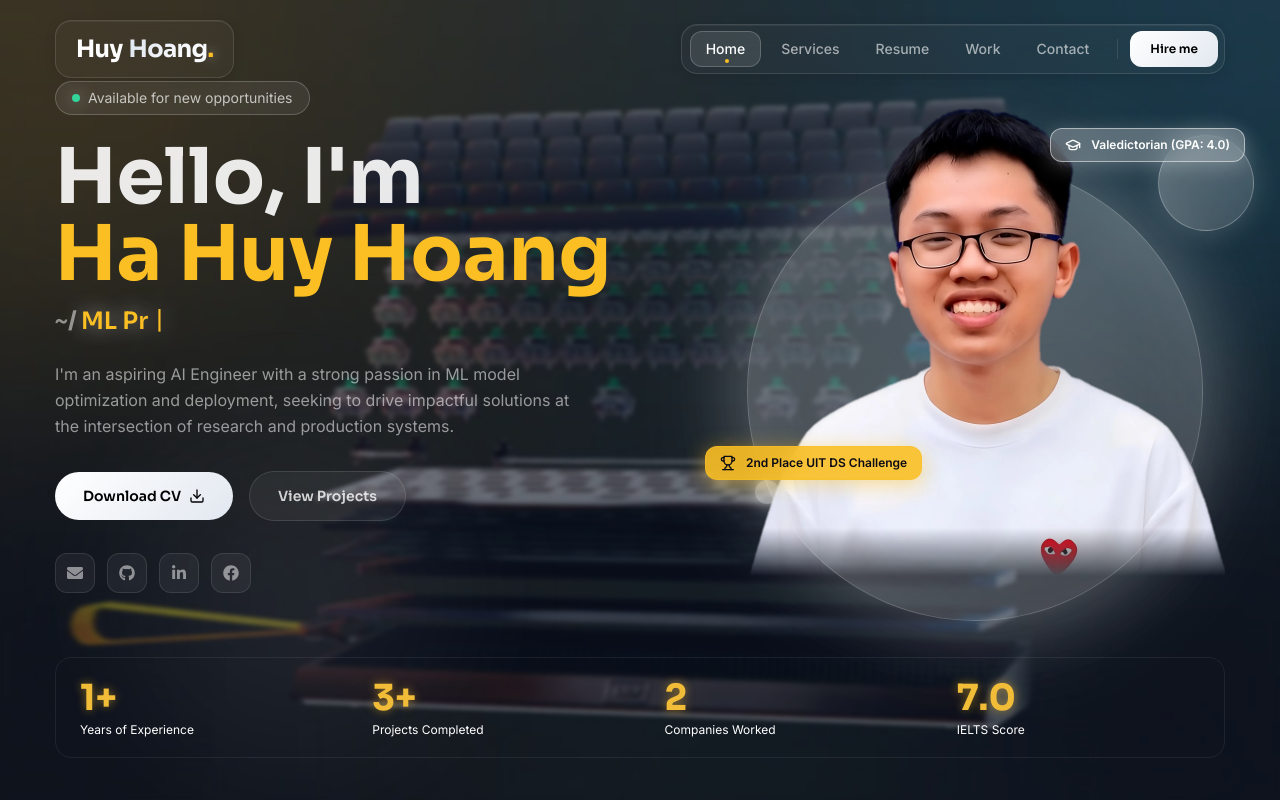
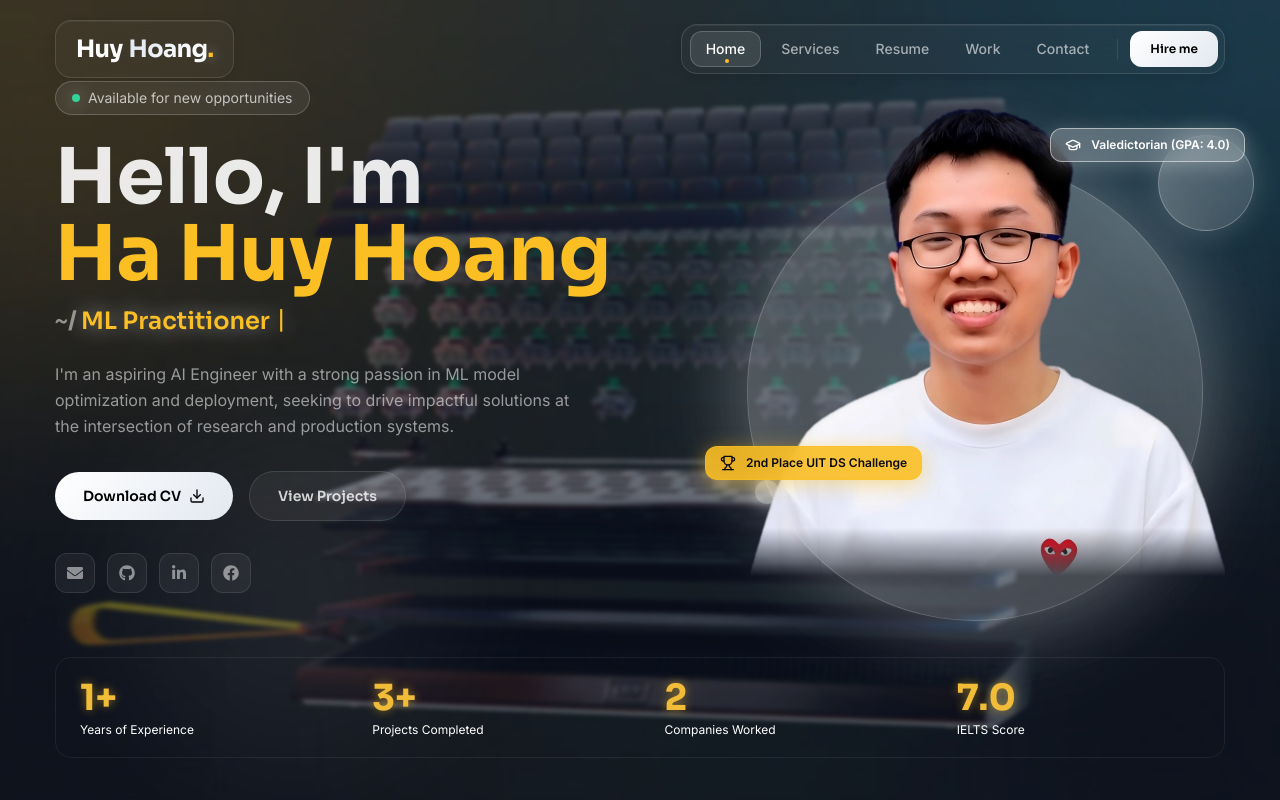
Before and after one commit to l1aF-2027/CV-Website, a Next.js app: page / in a window 1280 px wide. Shown: the top 800 px of the page. Built offline with nearby package versions, Linux system fonts and the light colour scheme.

Commit message:
revert to 36dfcbf

```diff
--- a/app/page.jsx
+++ b/app/page.jsx
@@ -12,7 +12,7 @@ const Contact = dynamic(() => import("@/components/Contact"), { ssr: true })
 // KeyboardBackground uses canvas and window, so we absolutely must disable SSR
 const KeyboardBackground = dynamic(() => import("@/components/KeyboardBackground"), { ssr: false })
 
-function ScrollReset() {
+export default function Page() {
   useEffect(() => {
     document.documentElement.classList.add('no-scroll-behavior')
     window.scrollTo(0, 0)
@@ -20,13 +20,9 @@ function ScrollReset() {
       document.documentElement.classList.remove('no-scroll-behavior')
     }, 100)
   }, [])
-  return null
-}
 
-export default function Page() {
   return (
     <main className="text-white relative w-full">
-      <ScrollReset />
       <KeyboardBackground />
       {/* min-h-screen on each section ensures clicking nav always shows a full clean viewport */}
       <section id="home" className="min-h-screen">
--- a/components/Home.jsx
+++ b/components/Home.jsx
@@ -9,9 +9,9 @@ import Link from "next/link";
 
 // Typewriter hook
 function useTypewriter(words, speed = 80, pause = 2000) {
-    const [text, setText] = useState(words[0]);
+    const [text, setText] = useState("");
     const [wordIndex, setWordIndex] = useState(0);
-    const [charIndex, setCharIndex] = useState(words[0].length);
+    const [charIndex, setCharIndex] = useState(0);
     const [deleting, setDeleting] = useState(false);
 
     useEffect(() => {
@@ -88,6 +88,7 @@ const Home = () => {
                             style={{
                                 background: "rgba(255, 255, 255, 0.07)",
                                 border: "1px solid rgba(255, 255, 255, 0.2)",
+                                animationDelay: "0.3s"
                             }}
                         >
                             <span
@@ -100,7 +101,7 @@ const Home = () => {
                         {/* Name */}
                         <h1
                             className="font-heading font-bold leading-none mb-2 animate-fade-in-up"
-                            style={{ fontSize: "clamp(2.5rem, 6vw, 5rem)" }}
+                            style={{ fontSize: "clamp(2.5rem, 6vw, 5rem)", animationDelay: "0.42s" }}
                         >
                             <span className="text-white/90">Hello, I'm</span>
                             <br />
@@ -109,8 +110,8 @@ const Home = () => {
 
                         {/* Typewriter role */}
                         <div
-                            className="flex items-center justify-center xl:justify-start gap-1 mt-3 mb-6"
-
+                            className="flex items-center justify-center xl:justify-start gap-1 mt-3 mb-6 animate-fade-in-up"
+                            style={{ animationDelay: "0.54s" }}
                         >
                             <span className="font-heading font-semibold text-xl xl:text-2xl text-white/50">~/</span>
                             <span
@@ -128,7 +129,7 @@ const Home = () => {
                         {/* Description */}
                         <p
                             className="font-body text-white/55 text-base leading-relaxed max-w-[520px] mx-auto xl:mx-0 mb-8 animate-fade-in-up"
-                            style={{ animationDelay: "0.15s" }}
+                            style={{ animationDelay: "0.66s" }}
                         >
                             I'm an aspiring AI Engineer with a strong passion in ML model optimization and deployment,
                             seeking to drive impactful solutions at the intersection of research and production systems.
@@ -137,7 +138,7 @@ const Home = () => {
                         {/* CTA buttons */}
                         <div
                             className="flex flex-col sm:flex-row items-center justify-center xl:justify-start gap-4 mb-8 animate-fade-in-up"
-                            style={{ animationDelay: "0.25s" }}
+                            style={{ animationDelay: "0.78s" }}
                         >
                             <a href="/assets/HaHuyHoang_CV.pdf" download>
                                 <motion.button
@@ -180,7 +181,7 @@ const Home = () => {
                         {/* Social icons */}
                         <div
                             className="flex items-center justify-center xl:justify-start gap-3 animate-fade-in-up"
-                            style={{ animationDelay: "0.35s" }}
+                            style={{ animationDelay: "0.9s" }}
                         >
                             {socials.map((s, i) => (
                                 <Link key={i} href={s.path} target="_blank" rel="noopener noreferrer" aria-label={s.label}>
--- a/next.config.mjs
+++ b/next.config.mjs
@@ -5,18 +5,6 @@ const nextConfig = {
     deviceSizes: [320, 420, 768, 1024, 1280, 1920],
     imageSizes: [16, 32, 48, 64, 96, 128, 256, 384],
   },
-  experimental: {
-    optimizeCss: true,
-    cssChunking: 'strict',
-  },
-  modularizeImports: {
-    'react-icons/?(((\\w*)?/?)*)': {
-      transform: 'react-icons/{{ matches.[1] }}/{{member}}',
-    },
-    'lucide-react': {
-      transform: 'lucide-react/dist/esm/icons/{{kebabCase member}}',
-    },
-  },
 };
 
 export default nextConfig;
--- a/package.json
+++ b/package.json
@@ -28,7 +28,7 @@
     "react-icons": "^5.4.0",
     "react-toastify": "^11.0.3",
     "shadcn": "^2.3.0",
-    "swiper": "^12.1.2",
+    "swiper": "^11.2.3",
     "tailwind-merge": "^3.0.1",
     "tailwindcss-animate": "^1.0.7",
     "three": "^0.169.0"
@@ -37,7 +37,6 @@
     "@eslint/eslintrc": "^3",
     "@types/node": "22.13.1",
     "@types/react": "19.0.8",
-    "critters": "^0.0.23",
     "eslint": "^9",
     "eslint-config-next": "15.1.6",
     "postcss": "^8",
```
Also changed, not shown: 1 other file (tests, documents, lock files or other folders).
